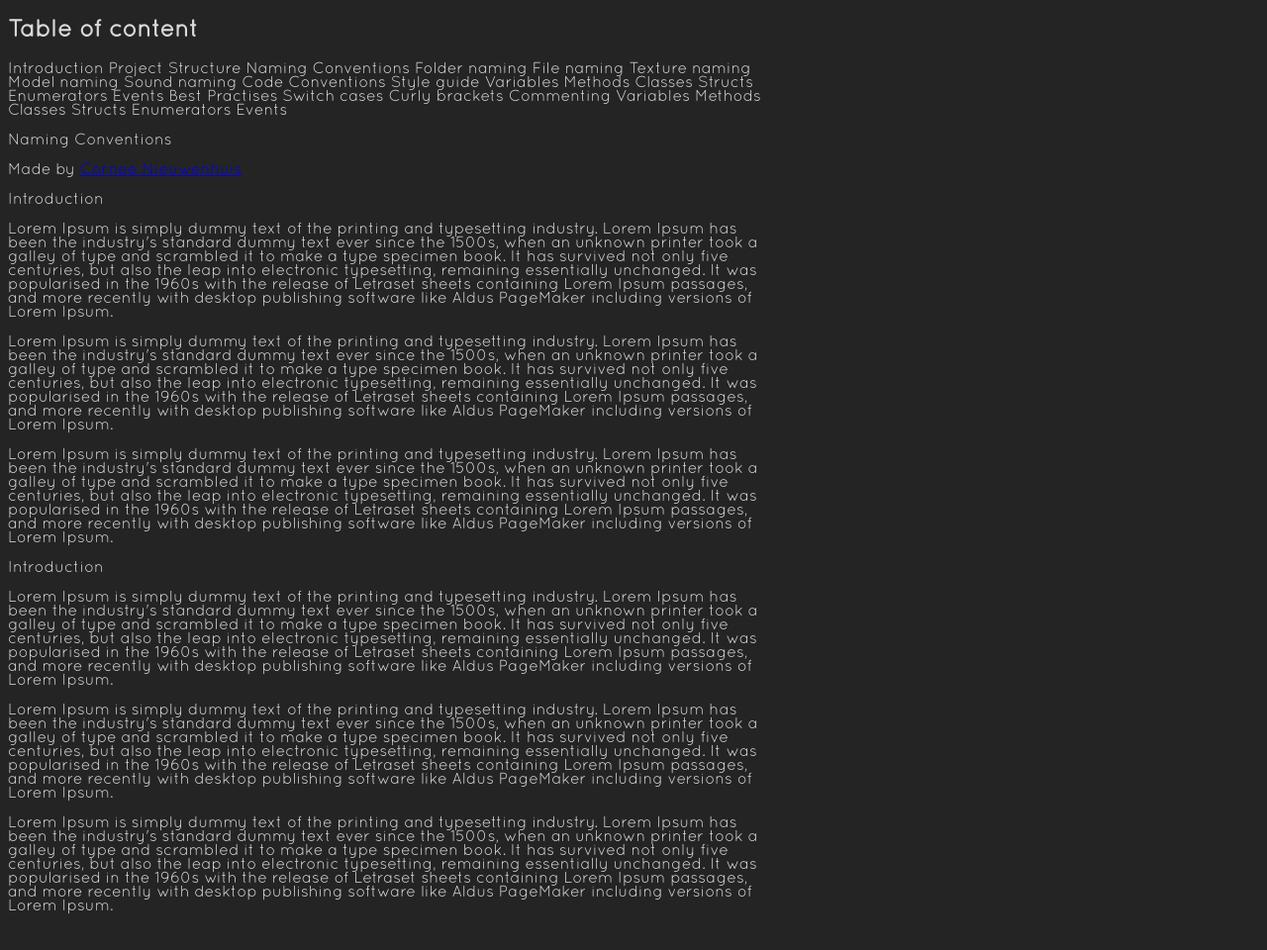
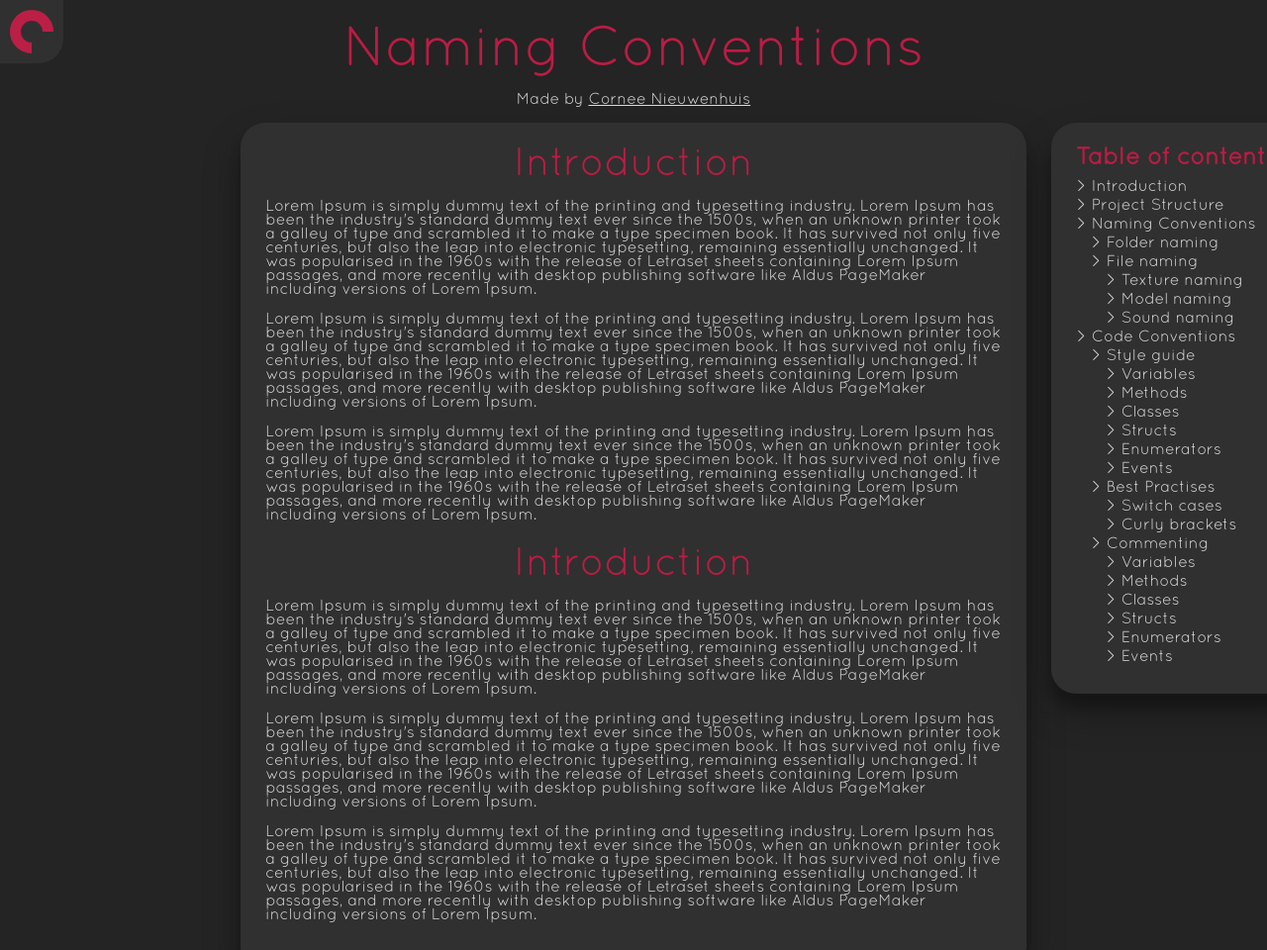
Before and after one commit to Cinition/NamingConventions, a plain HTML site: page index.html in a window 1280 px wide. Shown: the top 960 px of the page at 99% size. Drawn offline with nearby package versions, Linux system fonts and the light colour scheme.

Commit message:
Template complete, only need text and scrolling

```diff
--- a/CSS/main.css
+++ b/CSS/main.css
@@ -11,11 +11,116 @@
 }
 
 html {
-    background-color: #242424;
     font-family: 'Quicksand';
     color: #DADADA;
 }
 
 body {
-    width: 60%;
+    background-color: #242424;
+    padding: 0;
+    margin: 0;
 }
+
+.Logo {
+    box-sizing: border-box;
+    position: fixed;
+    width: 5vw;
+    height: 5vw;
+    padding: 10px;
+    top: 0;
+    left: 0;
+    background-color: var(--navbar--);
+    border-bottom-right-radius: 25px;
+}
+
+.Title {
+    width: 21cm;
+    margin: 25px auto 0;
+    text-align: center;
+}
+
+.Title #Title {
+    font-size: 1.5cm;
+    margin: 0;
+    color: #bb1c44;
+}
+
+.Title a{
+    color: #DADADA;
+}
+
+.Title a:hover{
+    color: var(--PrimaryHue--);
+}
+
+.TableOfContent {
+    box-sizing: border-box;
+    display: flex;
+    flex-direction: column;
+    width: 7cm;
+    padding: 25px;
+    position: fixed;
+    left: calc(50vw + 10.5cm + 25px);
+    background-color: var(--navbar--);
+    border-radius: 25px;
+    box-shadow: rgba(0, 0, 0, 0.3) 0px 19px 38px, rgba(0, 0, 0, 0.22) 0px 15px 12px;
+}
+
+.TableOfContent h2 {
+    margin: 0 0 10px 0;
+    color: var(--PrimaryHue--);
+}
+
+.TableOfContent .Content {
+    margin: 0 0 5px 6px;
+    cursor: pointer;
+}
+
+.TableOfContent p::before {
+    position: relative;
+    content: ">";
+    left: -5px;
+}
+
+.TableOfContent .Indent1 {
+    margin-left: 21px;
+}
+
+.TableOfContent .Indent2 {
+    margin-left: 36px;
+}
+
+.Page {
+    box-sizing: border-box;
+    width: 21cm;
+    padding: 25px;
+    margin: 0 auto 5vh;
+    border-radius: 25px;
+    background-color: #303030;
+    box-shadow: rgba(0, 0, 0, 0.3) 0px 19px 38px, rgba(0, 0, 0, 0.22) 0px 15px 12px;
+}
+
+.Page .Paragraph{
+    margin-bottom: 25px;
+}
+
+.Page .h1{
+    font-size: 40px;
+    color: var(--PrimaryHue--);
+    margin: 0;
+    text-align: center;
+}
+
+.Page .h2{
+    font-size: 32.5px;
+    color: var(--PrimaryHue--);
+    margin: 0;
+    text-align: center;
+}
+
+.Page .h3{
+    font-size: 25px;
+    color: var(--PrimaryHue--);
+    margin: 0;
+    text-align: center;
+}
--- a/index.html
+++ b/index.html
@@ -6,61 +6,65 @@
             <meta content="width=device-width, initial-scale=1" name="viewport" />
             <link rel="shortcut icon" type="image/png" href="CSS/Logo.svg"/>
             <link rel="stylesheet" type="text/css" href="CSS/main.css">
-            <link rel="stylesheet" href="//use.fontawesome.com/releases/v5.8.2/css/all.css">
+            <script src="https://ajax.googleapis.com/ajax/libs/jquery/3.3.1/jquery.min.js"></script>
         </head>
 
         <body>
 
-            <div class="Table-Of-Content">
-                <h2>Table of content</h2>
-                <a>Introduction</a>
-                <a>Project Structure</a>
-                <a>Naming Conventions</a>
-                    <a>Folder naming</a>
-                    <a>File naming</a>
-                        <a>Texture naming</a>
-                        <a>Model naming</a>
-                        <a>Sound naming</a>
-                <a>Code Conventions</a>
-                    <a>Style guide</a>
-                        <a>Variables</a>
-                        <a>Methods</a>
-                        <a>Classes</a>
-                        <a>Structs</a>
-                        <a>Enumerators</a>
-                        <a>Events</a>
-                    <a>Best Practises</a>
-                        <a>Switch cases</a>
-                        <a>Curly brackets</a>
-                    <a>Commenting</a>
-                        <a>Variables</a>
-                        <a>Methods</a>
-                        <a>Classes</a>
-                        <a>Structs</a>
-                        <a>Enumerators</a>
-                        <a>Events</a>
+            <div class="Logo" ><a href="http://www.corneen.nl"><img src="CSS/Logo.svg"></a></div>
+
+            <div class="Title">
+                <p id="Title">Naming Conventions</p>
+                <p id="Subtitle">Made by <a href="http://www.corneen.nl">Cornee Nieuwenhuis</a></p>
             </div>
 
-            <div class="Title">
-                <p>Naming Conventions</p>
-                <p>Made by <a href="http://www.corneen.nl">Cornee Nieuwenhuis</a></p>
+            <div class="TableOfContent">
+                <h2>Table of content</h2>
+                <p class="Content">Introduction</p>
+                <p class="Content">Project Structure</p>
+                <p class="Content">Naming Conventions</p>
+                    <p class="Indent1 Content">Folder naming</p>
+                    <p class="Indent1 Content">File naming</p>
+                        <p class="Indent2 Content">Texture naming</p>
+                        <p class="Indent2 Content">Model naming</p>
+                        <p class="Indent2 Content">Sound naming</p>
+                <p class="Content">Code Conventions</p>
+                    <p class="Indent1 Content">Style guide</p>
+                        <p class="Indent2 Content">Variables</p>
+                        <p class="Indent2 Content">Methods</p>
+                        <p class="Indent2 Content">Classes</p>
+                        <p class="Indent2 Content">Structs</p>
+                        <p class="Indent2 Content">Enumerators</p>
+                        <p class="Indent2 Content">Events</p>
+                    <p class="Indent1 Content">Best Practises</p>
+                        <p class="Indent2 Content">Switch cases</p>
+                        <p class="Indent2 Content">Curly brackets</p>
+                    <p class="Indent1 Content">Commenting</p>
+                        <p class="Indent2 Content">Variables</p>
+                        <p class="Indent2 Content">Methods</p>
+                        <p class="Indent2 Content">Classes</p>
+                        <p class="Indent2 Content">Structs</p>
+                        <p class="Indent2 Content">Enumerators</p>
+                        <p class="Indent2 Content">Events</p>
             </div>
 
-            <div class="TextBody">
-                <p class="Title">Introduction</p>
+            <div class="Page">
+
+                <div id="Introduction" class="Paragraph">
+                    <p class="h1">Introduction</p>
 
                     <p class="Text">Lorem Ipsum is simply dummy text of the printing and typesetting industry. Lorem Ipsum has been the industry's standard dummy text ever since the 1500s, when an unknown printer took a galley of type and scrambled it to make a type specimen book. It has survived not only five centuries, but also the leap into electronic typesetting, remaining essentially unchanged. It was popularised in the 1960s with the release of Letraset sheets containing Lorem Ipsum passages, and more recently with desktop publishing software like Aldus PageMaker including versions of Lorem Ipsum.</p>
                     <p class="Text">Lorem Ipsum is simply dummy text of the printing and typesetting industry. Lorem Ipsum has been the industry's standard dummy text ever since the 1500s, when an unknown printer took a galley of type and scrambled it to make a type specimen book. It has survived not only five centuries, but also the leap into electronic typesetting, remaining essentially unchanged. It was popularised in the 1960s with the release of Letraset sheets containing Lorem Ipsum passages, and more recently with desktop publishing software like Aldus PageMaker including versions of Lorem Ipsum.</p>
                     <p class="Text">Lorem Ipsum is simply dummy text of the printing and typesetting industry. Lorem Ipsum has been the industry's standard dummy text ever since the 1500s, when an unknown printer took a galley of type and scrambled it to make a type specimen book. It has survived not only five centuries, but also the leap into electronic typesetting, remaining essentially unchanged. It was popularised in the 1960s with the release of Letraset sheets containing Lorem Ipsum passages, and more recently with desktop publishing software like Aldus PageMaker including versions of Lorem Ipsum.</p>
                 </div>
 
-            <div class="ImageBody">
-                <p class="Title">Introduction</p>
+                <div id="Project Structure" class="Paragraph">
+                    <p class="h1">Introduction</p>
 
                     <p class="Text">Lorem Ipsum is simply dummy text of the printing and typesetting industry. Lorem Ipsum has been the industry's standard dummy text ever since the 1500s, when an unknown printer took a galley of type and scrambled it to make a type specimen book. It has survived not only five centuries, but also the leap into electronic typesetting, remaining essentially unchanged. It was popularised in the 1960s with the release of Letraset sheets containing Lorem Ipsum passages, and more recently with desktop publishing software like Aldus PageMaker including versions of Lorem Ipsum.</p>
                     <p class="Text">Lorem Ipsum is simply dummy text of the printing and typesetting industry. Lorem Ipsum has been the industry's standard dummy text ever since the 1500s, when an unknown printer took a galley of type and scrambled it to make a type specimen book. It has survived not only five centuries, but also the leap into electronic typesetting, remaining essentially unchanged. It was popularised in the 1960s with the release of Letraset sheets containing Lorem Ipsum passages, and more recently with desktop publishing software like Aldus PageMaker including versions of Lorem Ipsum.</p>
                     <p class="Text">Lorem Ipsum is simply dummy text of the printing and typesetting industry. Lorem Ipsum has been the industry's standard dummy text ever since the 1500s, when an unknown printer took a galley of type and scrambled it to make a type specimen book. It has survived not only five centuries, but also the leap into electronic typesetting, remaining essentially unchanged. It was popularised in the 1960s with the release of Letraset sheets containing Lorem Ipsum passages, and more recently with desktop publishing software like Aldus PageMaker including versions of Lorem Ipsum.</p>
-                <img class="Image" src="">
+                </div>
             </div>
 
         </body>
```
Lines whose indentation alone changed are shown as unchanged.
